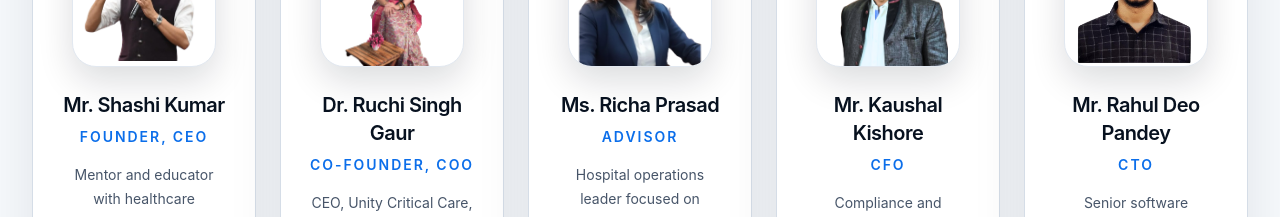
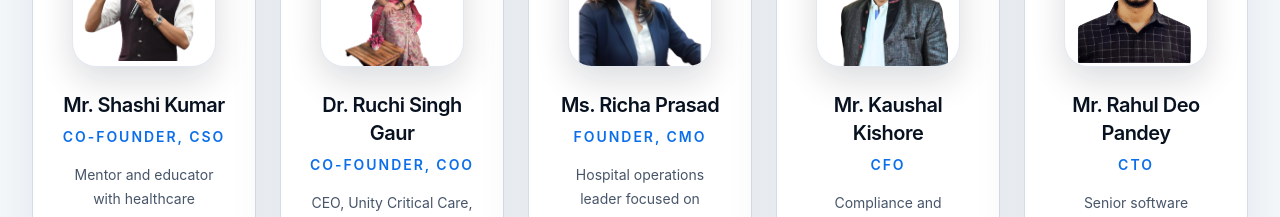
Before and after one commit to kzsensi/sehatdost-site, a Next.js app: page / in a window 1280 px wide. Shown: the part 5720-5937 px from the top of the page. Built offline with nearby package versions, Linux system fonts and the light colour scheme.

Commit message:
Update team roles

```diff
--- a/app/page.tsx
+++ b/app/page.tsx
@@ -165,7 +165,7 @@ const team: Array<{
 }> = [
     {
       name: "Mr. Shashi Kumar",
-    role: "Founder, CEO",
+      role: "Co-Founder, CSO",
       detail: "Mentor and educator with healthcare operations and leadership experience.",
       image: "/team-shashi-kumar.png"
     },
@@ -177,7 +177,7 @@ const team: Array<{
     },
     {
       name: "Ms. Richa Prasad",
-    role: "Advisor",
+      role: "Founder, CMO",
       detail: "Hospital operations leader focused on practical process improvement.",
       image: "/team-richa-prasad.png"
     },
```
Lines whose indentation alone changed are shown as unchanged.
